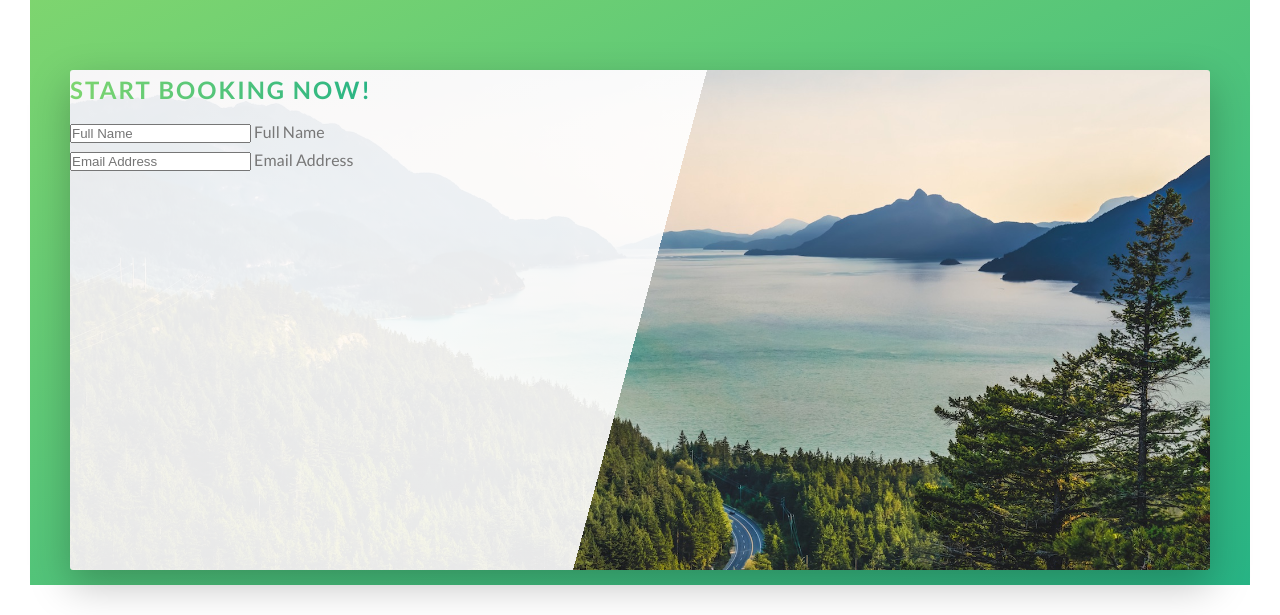
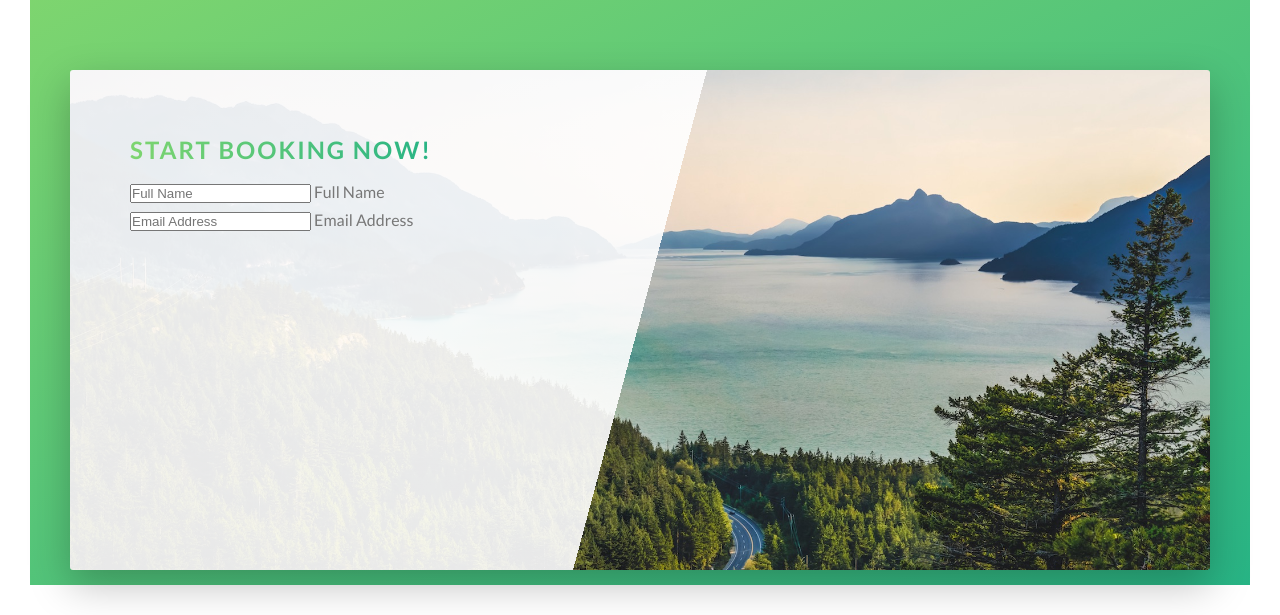
Before and after one commit to LeeTrent/advanced-css-sass-course, a website: page Natours/index.html in a window 1280 px wide. Shown: the part 3846-4461 px from the top of the page. Drawn offline with Linux system fonts and the light colour scheme.

Commit message:
Completes 'Booking' section (part 1)

```diff
--- a/Natours/sass/pages/_home.scss
+++ b/Natours/sass/pages/_home.scss
@@ -51,13 +51,14 @@
         transparent 50%),
         url(../img/nat-10.jpg);
 
-
-
-
-
     // background-size: cover;
     background-size: 100%;
     border-radius: 3px;
     box-shadow: 0 0.9375rem 2.5rem rgba($color-black, 0.25);
     height: 31.25rem;
+
+    &__form {
+        width: 50%;
+        padding: 3.75rem;
+    }
 }
```
Also changed, not shown: Natours/css/style.css.
